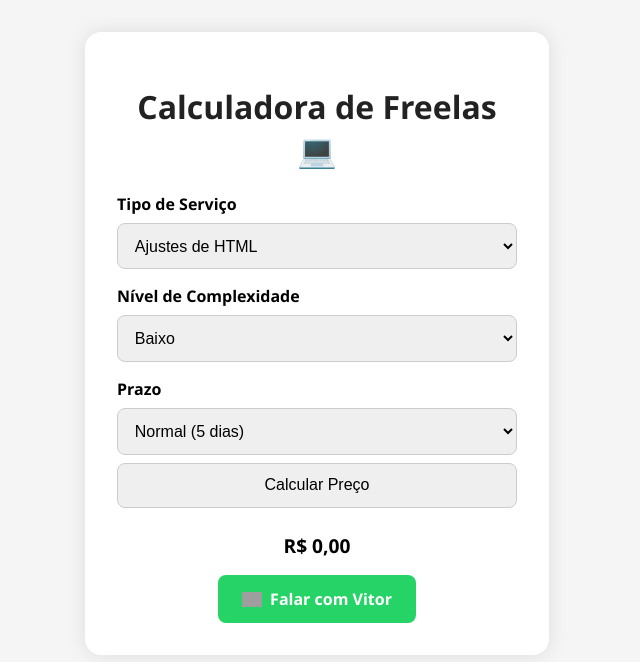
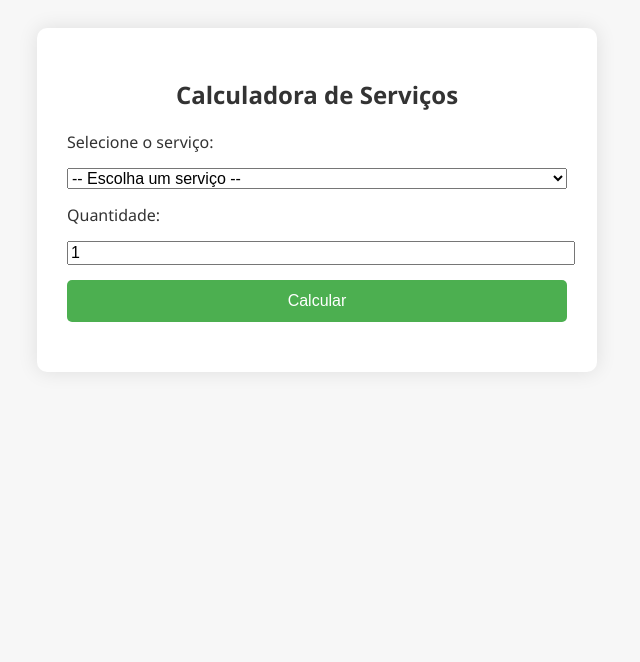
Before and after one commit to vthxzy60hz/calculadorafreelas, a plain HTML site: page index.html in a window 1280 px wide. Shown: the whole page, without its empty margins (323-963 px from the left). Drawn offline with Linux system fonts and the light colour scheme; grey boxes are pictures that could not be loaded.

Commit message:
Update index.html

```diff
--- a/index.html
+++ b/index.html
@@ -3,118 +3,86 @@
 <head>
   <meta charset="UTF-8">
   <meta name="viewport" content="width=device-width, initial-scale=1.0">
-  <title>Calculadora de Freelas</title>
+  <title>Calculadora de Serviços</title>
   <style>
     body {
       font-family: 'Segoe UI', Tahoma, Geneva, Verdana, sans-serif;
-      background: #f5f5f5;
-      margin: 0;
-      padding: 0;
-      display: flex;
-      flex-direction: column;
-      align-items: center;
-      padding: 2rem;
+      background-color: #f7f7f7;
+      padding: 20px;
+      color: #333;
     }
     .container {
-      background: white;
-      padding: 2rem;
-      border-radius: 1rem;
-      box-shadow: 0 0 20px rgba(0,0,0,0.1);
-      max-width: 400px;
+      max-width: 500px;
+      margin: auto;
+      background-color: #fff;
+      padding: 30px;
+      border-radius: 10px;
+      box-shadow: 0 0 20px rgba(0, 0, 0, 0.1);
+    }
+    h2 {
+      text-align: center;
+      margin-bottom: 20px;
+    }
+    label, select, input {
+      display: block;
+      width: 100%;
+      margin-bottom: 15px;
+      font-size: 16px;
+    }
+    button {
+      background-color: #4CAF50;
+      color: white;
+      border: none;
+      padding: 12px;
+      font-size: 16px;
+      border-radius: 5px;
+      cursor: pointer;
       width: 100%;
     }
-    h1 {
-      text-align: center;
-      color: #222;
-    }
-    label {
-      font-weight: bold;
-      margin-top: 1rem;
-      display: block;
-    }
-    select, button {
-      width: 100%;
-      padding: 0.8rem;
-      margin-top: 0.5rem;
-      border-radius: 0.5rem;
-      border: 1px solid #ccc;
-      font-size: 1rem;
+    button:hover {
+      background-color: #45a049;
     }
     .resultado {
-      margin-top: 1.5rem;
-      font-size: 1.2rem;
+      margin-top: 20px;
+      font-size: 18px;
       text-align: center;
       font-weight: bold;
-    }
-    .zap {
-      display: flex;
-      justify-content: center;
-      margin-top: 1rem;
-    }
-    .zap a {
-      background-color: #25D366;
-      color: white;
-      text-decoration: none;
-      padding: 0.8rem 1.5rem;
-      border-radius: 0.5rem;
-      font-weight: bold;
-      display: flex;
-      align-items: center;
-      gap: 0.5rem;
-    }
-    .zap a:hover {
-      background-color: #20b954;
     }
   </style>
 </head>
 <body>
   <div class="container">
-    <h1>Calculadora de Freelas 💻</h1>
-    <label for="servico">Tipo de Serviço</label>
+    <h2>Calculadora de Serviços</h2>
+    <label for="servico">Selecione o serviço:</label>
     <select id="servico">
-      <option value="50">Ajustes de HTML</option>
-      <option value="100">Criação de Site</option>
-      <option value="80">Remodelagem de Site</option>
-      <option value="150">Criação de Aplicativo</option>
-      <option value="200">Desenvolvimento Python Pro</option>
-      <option value="200">JavaCraft Solutions</option>
-      <option value="70">Correção de Bugs</option>
+      <option value="0">-- Escolha um serviço --</option>
+      <option value="30">Ajustes de HTML - R$30</option>
+      <option value="100">Criação de Site - R$100</option>
+      <option value="80">Remodelagem de Sites - R$80</option>
+      <option value="150">Criação de Aplicativos - R$150</option>
+      <option value="200">Desenvolvimento Python Pro - R$200</option>
+      <option value="180">JavaCraft Solutions - R$180</option>
+      <option value="50">Correção de Bugs e Problemas - R$50</option>
     </select>
 
-    <label for="complexidade">Nível de Complexidade</label>
-    <select id="complexidade">
-      <option value="1">Baixo</option>
-      <option value="1.5">Médio</option>
-      <option value="2">Alto</option>
-    </select>
+    <label for="quantidade">Quantidade:</label>
+    <input type="number" id="quantidade" min="1" value="1">
 
-    <label for="prazo">Prazo</label>
-    <select id="prazo">
-      <option value="1">Normal (5 dias)</option>
-      <option value="1.2">Urgente (2 dias)</option>
-      <option value="1.5">Extremo (24h)</option>
-    </select>
+    <button onclick="calcularTotal()">Calcular</button>
 
-    <button onclick="calcularPreco()">Calcular Preço</button>
-
-    <div class="resultado" id="resultado">R$ 0,00</div>
-
-    <div class="zap">
-      <a href="https://wa.me/5554981312500" target="_blank">
-        <img src="https://cdn-icons-png.flaticon.com/512/733/733585.png" width="20" alt="WhatsApp">
-        Falar com Vitor
-      </a>
-    </div>
+    <div class="resultado" id="resultado"></div>
   </div>
 
   <script>
-    function calcularPreco() {
+    function calcularTotal() {
       const servico = parseFloat(document.getElementById('servico').value);
-      const complexidade = parseFloat(document.getElementById('complexidade').value);
-      const prazo = parseFloat(document.getElementById('prazo').value);
-
-      const total = servico * complexidade * prazo;
-      document.getElementById('resultado').innerText = `R$ ${total.toFixed(2).replace('.', ',')}`;
+      const quantidade = parseInt(document.getElementById('quantidade').value);
+      if (isNaN(servico) || quantidade < 1) {
+        document.getElementById('resultado').innerText = 'Por favor, selecione um serviço válido e quantidade.';
+        return;
+      }
+      const total = servico * quantidade;
+      document.getElementById('resultado').innerText = `Valor total: R$${total.toFixed(2)}`;
     }
   </script>
 </body>
```
